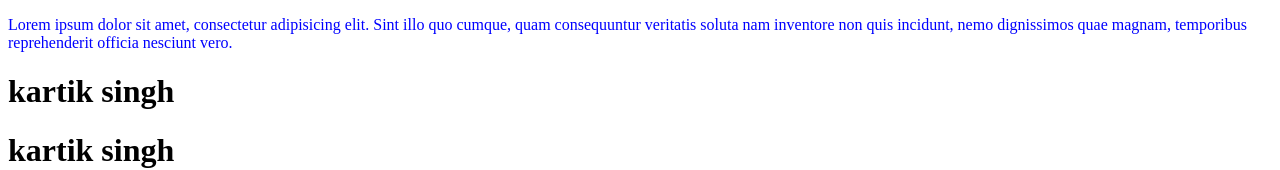
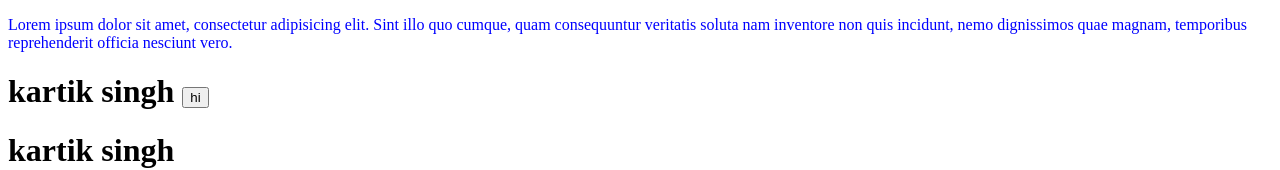
Before and after one commit to kartik428/localRepo, a plain HTML site: page index.html in a window 1280 px wide. Shown: the top 170 px of the page. Drawn offline with Linux system fonts and the light colour scheme.

Commit message:
4th change

```diff
--- a/index.html
+++ b/index.html
@@ -8,7 +8,7 @@
 </head>
 <body>
     <p>Lorem ipsum dolor sit amet, consectetur adipisicing elit. Sint illo quo cumque, quam consequuntur veritatis soluta nam inventore non quis incidunt, nemo dignissimos quae magnam, temporibus reprehenderit officia nesciunt vero.</p>
-    <h1>kartik singh</h1>
+    <h1>kartik singh <button>hi</button> </h1>
     <h1>kartik singh</h1>
     <h1>ganga singh</h1>
 </body>
```
